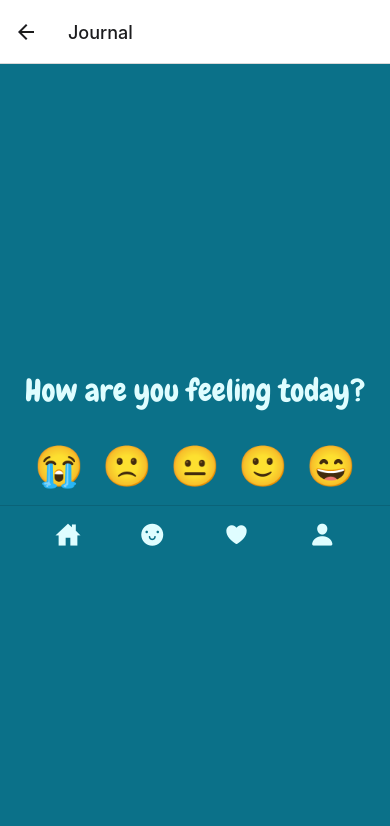
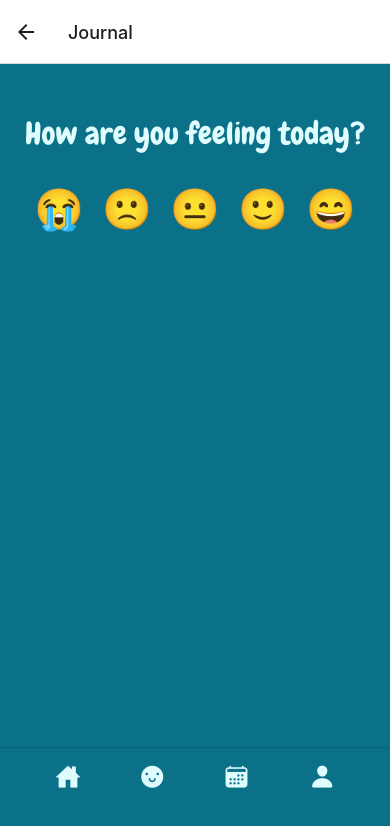
Before and after one commit to lisaphamtaylor/self-care-ideas-app, a React Native app: screen /Mood in a window 390 px wide. Shown: the top 826 px of the page. Built offline with nearby package versions, Linux system fonts and the light colour scheme; no server answers.

Commit message:
formats MoodScreen

```diff
--- a/App.js
+++ b/App.js
@@ -59,7 +59,7 @@ export default function App() {
         <Stack.Screen
           name='Favorites'
           component={FavoritesScreen}
-          options={{ title: 'Favorites Log' }}
+          options={{ title: 'User Log' }}
         />
         <Stack.Screen
           name='Mood'
--- a/components/Footer.js
+++ b/components/Footer.js
@@ -43,14 +43,13 @@ const Footer = ({ navigation }) => {
   };
 
   return (
-    <View style={styles.wrapper}>
+    <View>
       <Divider width={1} orientation='vertical' />
       <View style={styles.container}>
         <TouchableOpacity onPress={pressHome}>
           <Ionicons name='home-sharp' size={iconSize} style={styles.icon} />
         </TouchableOpacity>
         <TouchableOpacity onPress={pressMood}>
-          {/* <Ionicons name='ios-calendar' size={iconSize} style={styles.icon} /> */}
           <AntDesign
             name='smile-circle'
             size={iconSize - 3}
@@ -58,7 +57,8 @@ const Footer = ({ navigation }) => {
           />
         </TouchableOpacity>
         <TouchableOpacity onPress={pressFavorites}>
-          <Ionicons name='heart' size={iconSize} style={styles.icon} />
+          <Ionicons name='ios-calendar' size={iconSize} style={styles.icon} />
+          {/* <Ionicons name='heart' size={iconSize} style={styles.icon} /> */}
         </TouchableOpacity>
 
         <TouchableOpacity onPress={pressProfile}>
@@ -81,12 +81,4 @@ const styles = StyleSheet.create({
   icon: {
     color: Colors.LIGHT_CYAN,
   },
-  wrapper: {
-    // alignContent: 'center',
-    // position: 'absolute',
-    // width: '100%',
-    // bottom: '3%',
-    // zindex: 999,
-    // backgroundColor: '#095E71',
-  },
 });
--- a/screens/FavoritesScreen.js
+++ b/screens/FavoritesScreen.js
@@ -122,7 +122,6 @@ const styles = StyleSheet.create({
   },
   moodText: {
     fontSize: 23,
-    fontStyle: 'italic',
     color: Colors.LIGHT_CYAN,
     marginLeft: 15,
   },
--- a/screens/MoodScreen.js
+++ b/screens/MoodScreen.js
@@ -29,8 +29,10 @@ export default function MoodScreen({ navigation }) {
   const press5 = () => updateMood(5);
 
   return (
-    <SafeAreaView style={globalStyles.container}>
-      <Text style={[globalStyles.titleText, { fontSize: 31 }]}>
+    <SafeAreaView
+      style={[globalStyles.container, { justifyContent: 'flex-start' }]}
+    >
+      <Text style={[globalStyles.titleText, { fontSize: 31, marginTop: 50 }]}>
         How are you feeling today?
       </Text>
 
@@ -56,8 +58,9 @@ export default function MoodScreen({ navigation }) {
           <Text style={styles.icon}>&#x1F604;</Text>
         </TouchableOpacity>
       </View>
-
-      <Footer navigation={navigation} />
+      <View style={styles.footer}>
+        <Footer navigation={navigation} />
+      </View>
     </SafeAreaView>
   );
 }
@@ -70,4 +73,12 @@ const styles = StyleSheet.create({
     marginHorizontal: 25,
   },
   icon: { fontSize: 40 },
+  footer: {
+    alignSelf: 'center',
+    position: 'absolute',
+    width: '100%',
+    bottom: '5%',
+    zindex: 999,
+    // backgroundColor: '#095E71',
+  },
 });
```
